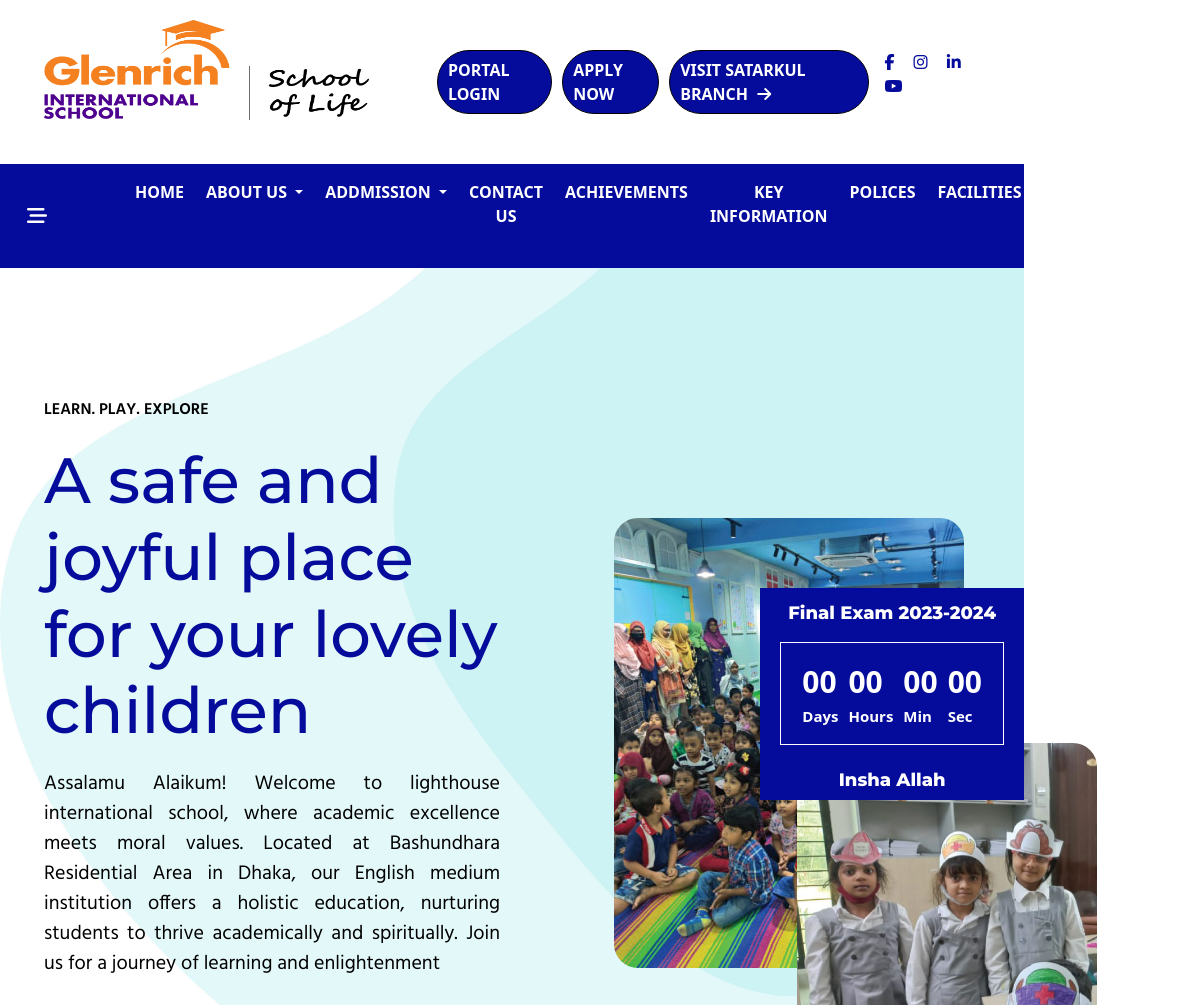
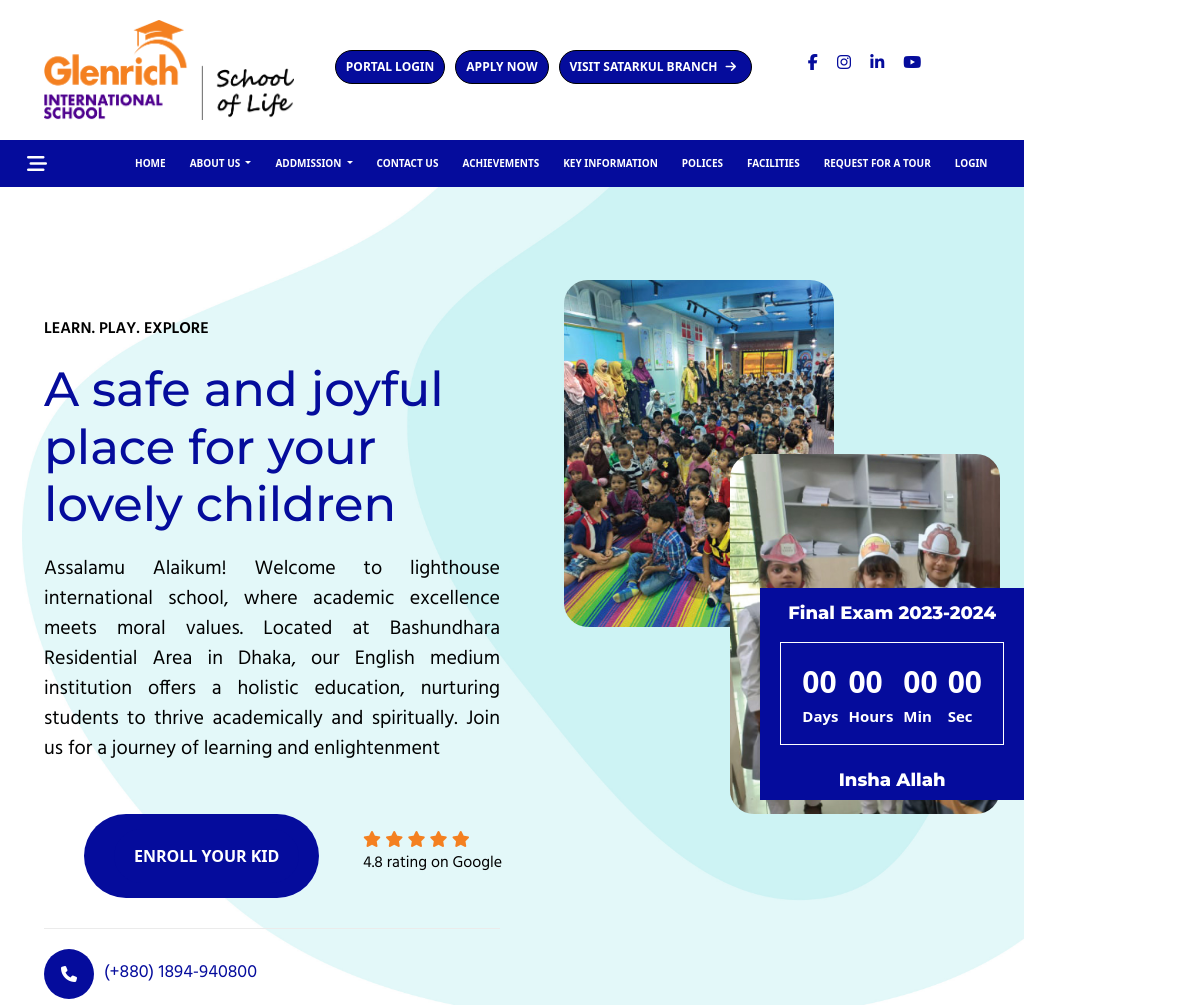
Before and after one commit to Mehejabul/Akij_school_website, a plain HTML site: page index.html in a window 1024 px wide. Shown: the top 1005 px of the page, 1203 px wide, since content can reach past the window. Drawn offline with nearby package versions, Linux system fonts and the light colour scheme.

Commit message:
homepage 1024 responsive complete

```diff
--- a/assets/css/responsive.css
+++ b/assets/css/responsive.css
@@ -1,3 +1,4 @@
+
 /* Mobile s */
 @media only screen and (max-width: 374px) and (min-width: 320px) {}
 
@@ -236,23 +237,88 @@
 }
 /* news media end */
 
-
-/* small device */
-@media only screen and (max-width: 576px) and (min-width: 320px) {
-
 }
 
+@media only screen and (max-width: 1199px) and (min-width: 992px) {
+    .school_logo img {
+        height: 100px;
+        width: 250px;
+    }
+    .cmn_btn {
+        font-size: 12px;
+    }
+
+    .top_logo {
+        width: 30%;
+        padding: 20px 0px;
+    }
+
+    .top_head_button {
+        width: 50%;
+    }
 
 
+    .top_social_icon {
+        padding: 50px 0px;
+        width: 20%;
+    }
 
-/* Medium devices (tablets, 768px and up)
-@media (min-width: 768px) { ... }
+    .banner_rating {
+        margin-right: -32px;
+        padding-top: 13px;
+    }
 
- Large devices (desktops, 992px and up)
-@media (min-width: 992px) { ... }
+    .about_heading h2 {
+        font-size: 25px;
+    }
 
- X-Large devices (large desktops, 1200px and up)
-@media (min-width: 1200px) { ... }
+    .nav-item {
+        margin-right: 8px;
+    }
 
- XX-Large devices (larger desktops, 1400px and up)
-@media (min-width: 1400px) { ... } */
+    .navbar-expand-lg .navbar-nav .nav-link {
+        font-size: 10px;
+    }
+
+    .image_wrapper {
+        margin-top: 93px;
+        margin-left: 40px;
+    }
+
+    .up_image img {
+        max-width: 270px;
+    }
+
+    .down_image {
+        position: absolute;
+        top: 50%;
+        left: 40%;
+    }
+
+    .down_image img {
+        max-width: 270px;
+    }
+
+    .banner_middle_text h2 {
+        font-size: 48px;
+    }
+
+    .auto_height {
+        height: 150px;
+    }
+
+    .specification_content_text h2 {
+        font-size: 15px;
+    }
+
+    .specification_content_text {
+        margin: 0px 10px;
+        height: auto
+    }
+
+    .left_news_media {
+        height: 300px;
+        width: 300px;
+    }
+
+    }
```
Also changed, not shown: contuct_us.html (+1 -1 lines).
